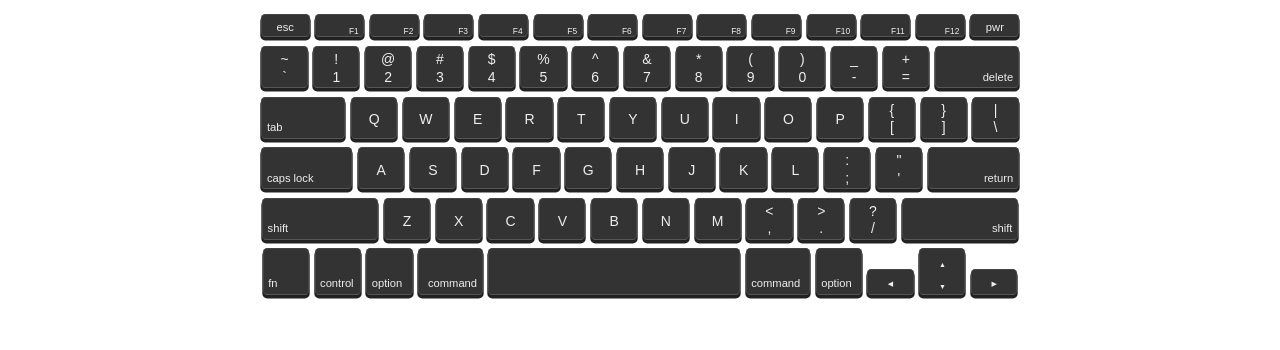
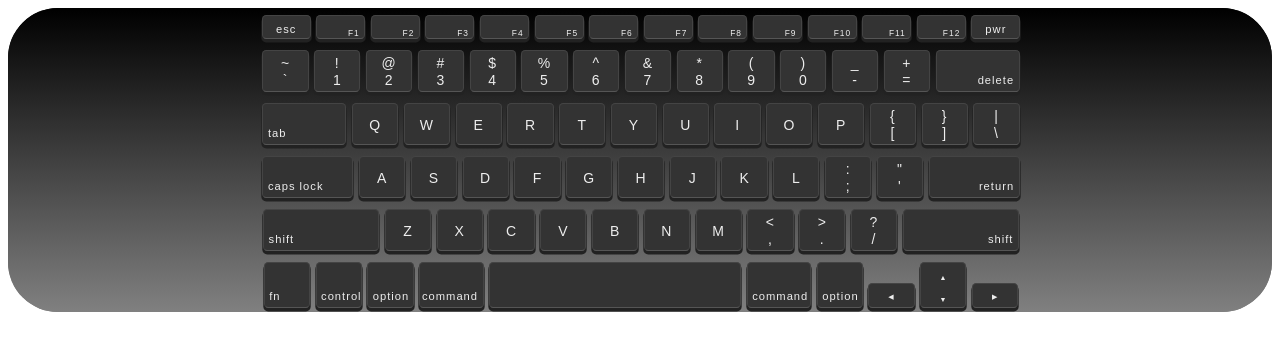
Before and after one commit to 1dharode/MLH, a plain HTML site: page Keyboard Piano Project/index.html in a window 1280 px wide. Drawn offline with Linux system fonts and the light colour scheme.

Commit message:
Update style.css

```diff
--- a/Keyboard Piano Project/style.css
+++ b/Keyboard Piano Project/style.css
@@ -1,11 +1,7 @@
-h1 {
-    text-align: center;
-    font-size: 1.8em;
-    font-family: monospace;
-    padding: 0.7em;
-  }
-
-  .keyboard {
+.keyboard {
+      border-radius: 50px;
+      height: 110%;
+      background:linear-gradient(black,grey);
       text-align: center;
       font-size: 14px;
       font-family: sans-serif;
@@ -14,7 +10,9 @@ h1 {
   .keyboard__row {
       display: inline-block;
       height: 3em;
-      margin: 0.2em;
+      margin:4px;
+      margin-right: 2px;
+      letter-spacing: 1px;
   }
 
   .keyboard__row--h1 {
```
